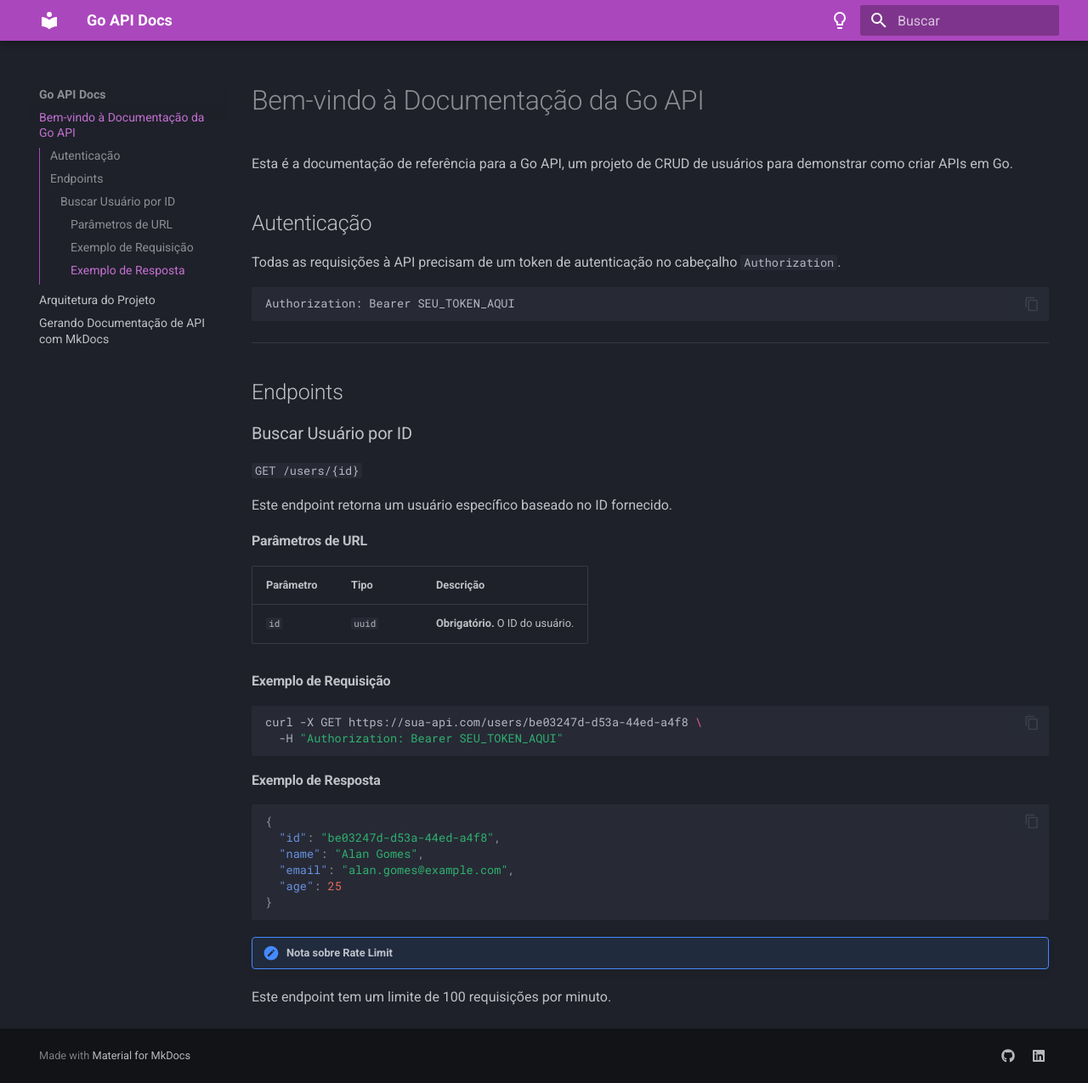
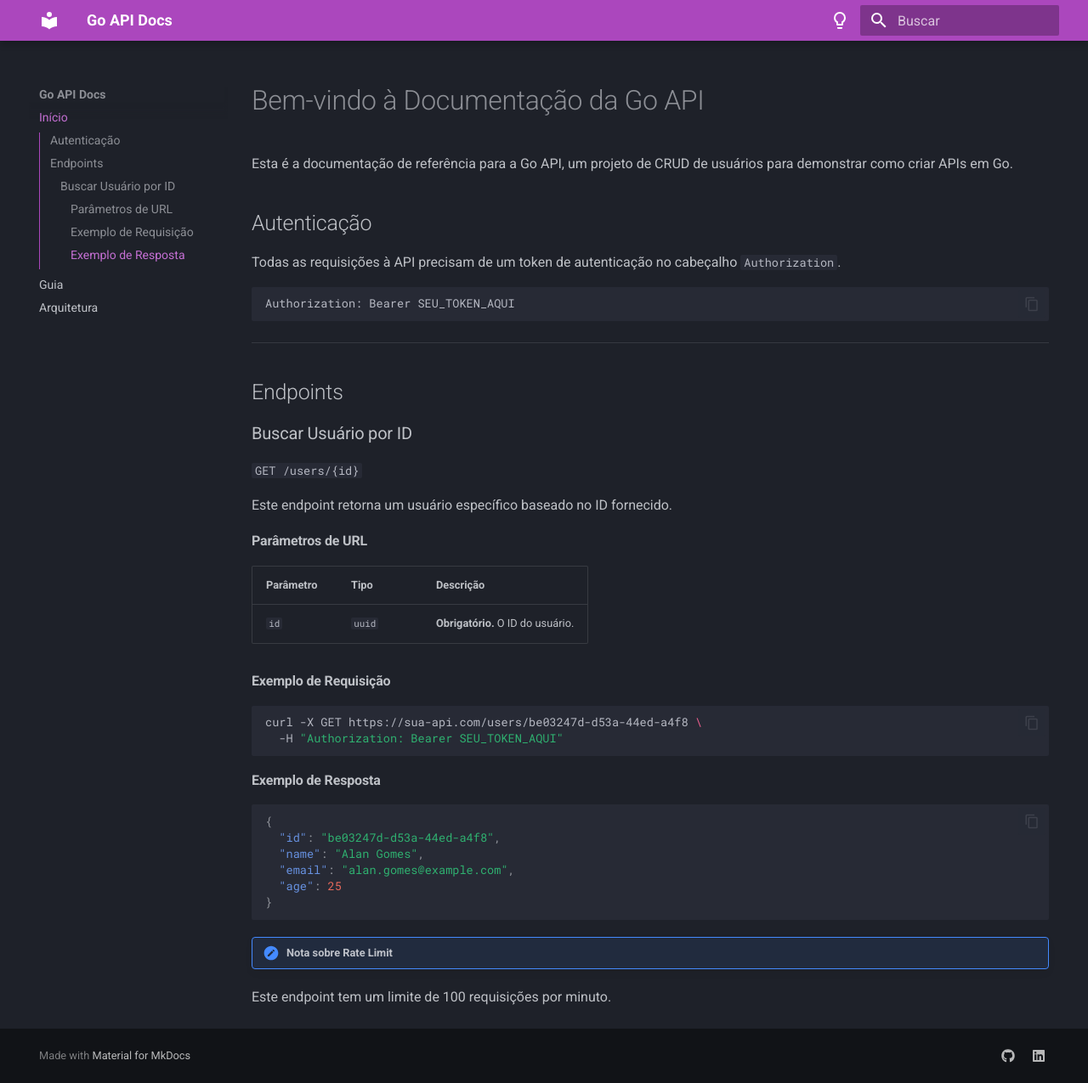
Before and after one commit to Alan-Gomes1/go-api, an MkDocs documentation site: the page built from docs/index.md, in a window 1280 px wide and 1275 px high. Shown: the whole window at 85% size. Built offline with MkDocs 1.6.1 and Material for MkDocs 9.7.7, drawn with Linux system fonts in a browser that asks for light colours; part of the change alters nothing that is shown.

```diff
--- a/mkdocs.yml
+++ b/mkdocs.yml
@@ -40,6 +40,11 @@ extra:
     - icon: fontawesome/brands/linkedin
       link: https://www.linkedin.com/in/seu-usuario/
 
+nav:
+  - Início: index.md
+  - Guia: guide.md
+  - Arquitetura: architecture.md
+
 markdown_extensions:
   - pymdownx.highlight:
       anchor_linenums: true
```
